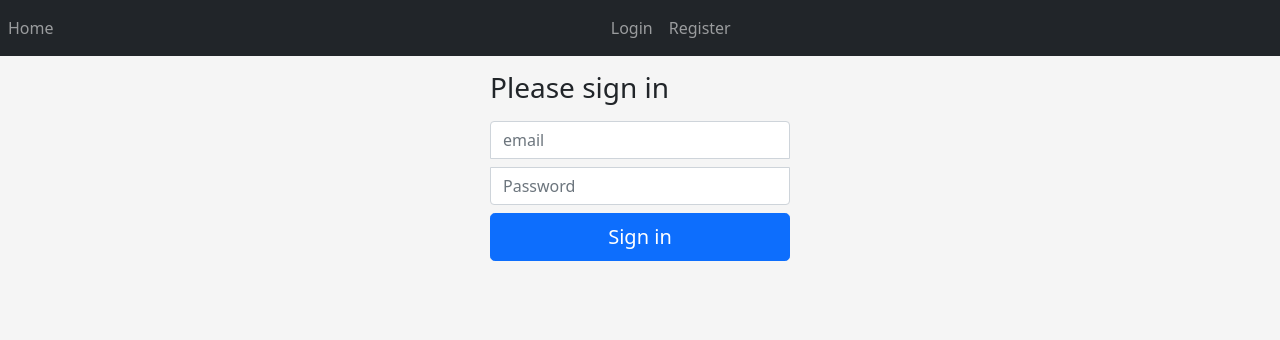
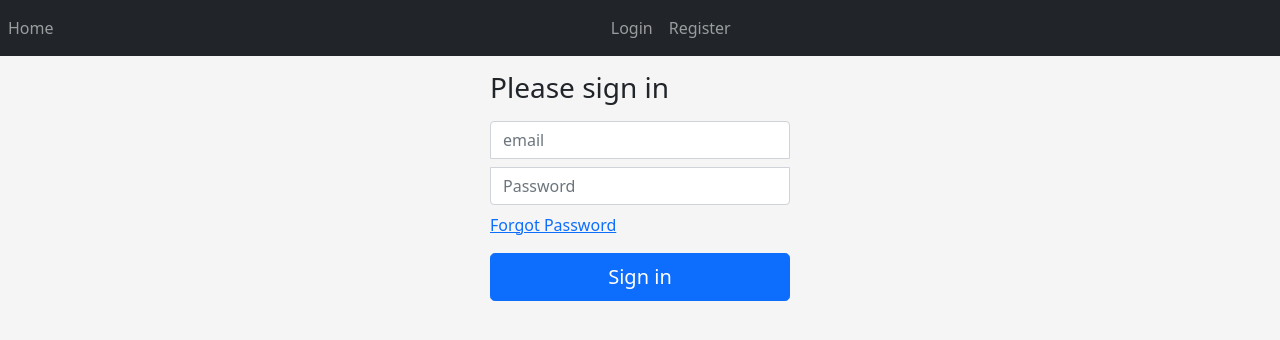
Before and after one commit to astonetuhame/react-laravel-auth, a React (Create React App) app in the folder client/: page /login in a window 1280 px wide. Shown: the top 340 px of the page. Built offline with nearby package versions, Linux system fonts and the light colour scheme; no server answers.

Commit message:
Update Login.tsx

```diff
--- a/client/src/pages/Login.tsx
+++ b/client/src/pages/Login.tsx
@@ -1,6 +1,6 @@
 import { SyntheticEvent, useState } from "react"
 import axios from 'axios';
-import { Navigate } from "react-router-dom";
+import { Navigate, Link } from "react-router-dom";
 
 
 const Login = ({setLogin}: {setLogin: Function}) => {
@@ -38,7 +38,10 @@ const submit = async (e: SyntheticEvent) => {
                     <input type="password" className="form-control mb-2" placeholder="Password" required
                     onChange={e=>setPassword(e.target.value)}
                     />
+                    <div className="mb-3">
+                        <Link to="/forgot">Forgot Password</Link>
 
+ </div>
             <button className="w-100 btn btn-lg btn-primary" type="submit">Sign in</button>
         </form>
     </main>
```
